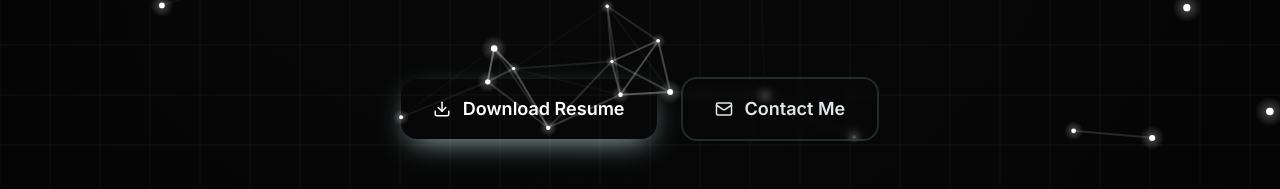
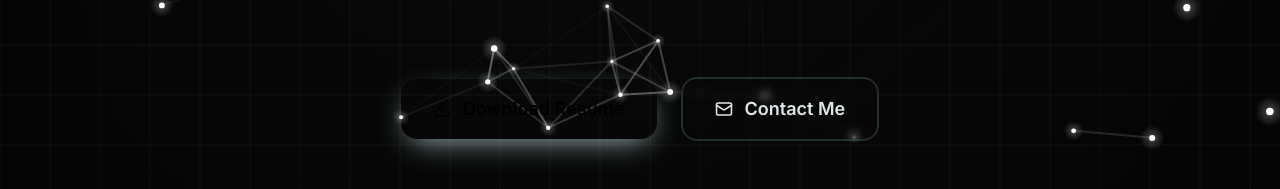
Before and after one commit to jenish2917/jenish-barvaliya-portfolio, a React (Vite) app in the folder frontend/: page / in a window 1280 px wide. Shown: the part 605-794 px from the top of the page. Built offline with nearby package versions, Linux system fonts and the light colour scheme; no server answers.

Commit message:
Revert "Update Download Resume button text color for better readability"
This reverts commit 879905b280be45885971903a5e86072536ce01e6.

```diff
--- a/frontend/src/components/sections/Hero.jsx
+++ b/frontend/src/components/sections/Hero.jsx
@@ -147,9 +147,7 @@ const Hero = ({ darkMode }) => {
               href={personalInfo.resume}
               download
               aria-label="Download resume PDF"
-              className={`group relative inline-flex items-center px-6 py-3 sm:px-8 sm:py-4 rounded-2xl font-semibold text-sm sm:text-base lg:text-lg transition-all duration-300 overflow-hidden w-full sm:w-auto justify-center focus:outline-none focus-visible:ring-2 focus-visible:ring-ring focus-visible:ring-offset-2 focus-visible:ring-offset-bg bg-accent shadow-glow hover:shadow-halo hover:bg-accent/90 ${
-                darkMode ? 'text-white' : 'text-black'
-              }`}
+              className="group relative inline-flex items-center px-6 py-3 sm:px-8 sm:py-4 rounded-2xl font-semibold text-sm sm:text-base lg:text-lg transition-all duration-300 overflow-hidden w-full sm:w-auto justify-center focus:outline-none focus-visible:ring-2 focus-visible:ring-ring focus-visible:ring-offset-2 focus-visible:ring-offset-bg bg-accent text-bg hover:bg-accent/90 shadow-glow hover:shadow-halo"
             >
               {/* Button shine effect */}
               <div className="absolute inset-0 -top-1 -left-1 bg-gradient-to-r from-transparent via-white/20 to-transparent rotate-45 translate-x-[-100%] group-hover:translate-x-[100%] transition-transform duration-700" />
```
